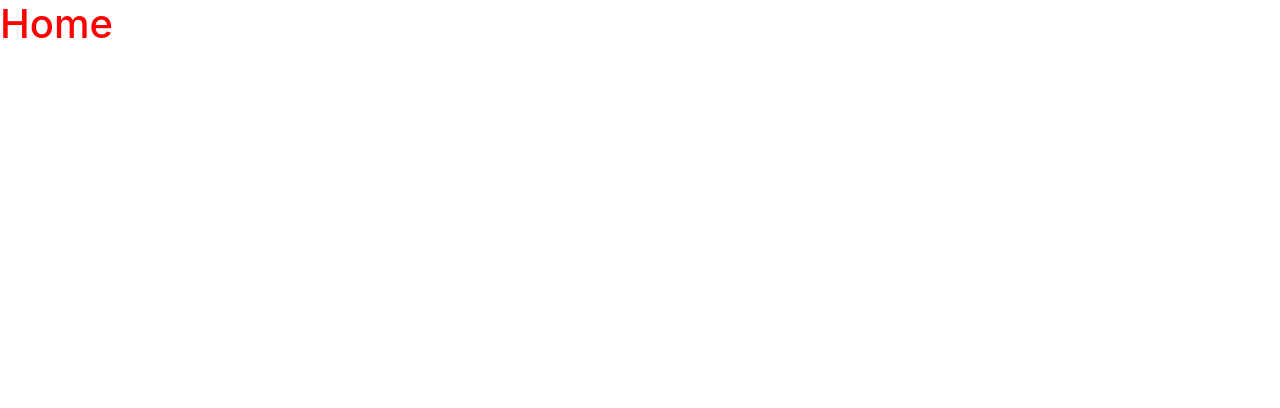
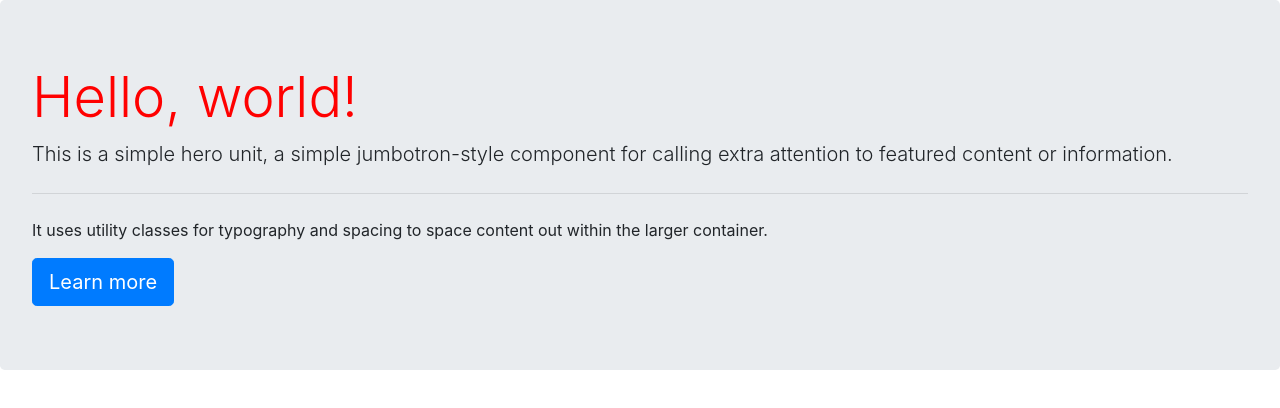
Before and after one commit to Carglass/friendfinder, a website: page app/public/home.html in a window 1280 px wide. Drawn offline with nearby package versions, Linux system fonts and the light colour scheme.

Commit message:
jumbotron example included

```diff
--- a/app/public/home.html
+++ b/app/public/home.html
@@ -19,7 +19,13 @@
 </head>
 
 <body>
-  <h1>Home</h1>
+  <div class="jumbotron">
+    <h1 class="display-4">Hello, world!</h1>
+    <p class="lead">This is a simple hero unit, a simple jumbotron-style component for calling extra attention to featured content or information.</p>
+    <hr class="my-4">
+    <p>It uses utility classes for typography and spacing to space content out within the larger container.</p>
+    <a class="btn btn-primary btn-lg" href="./survey" role="button">Learn more</a>
+  </div>
 </body>
 
 </html>
```
